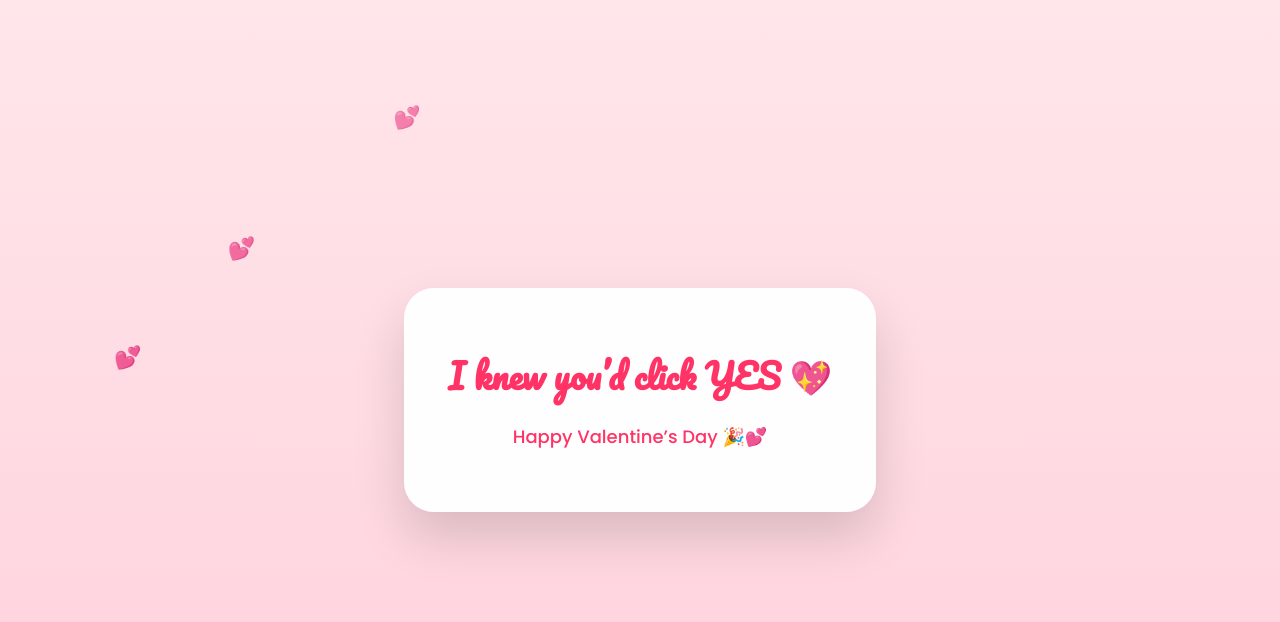
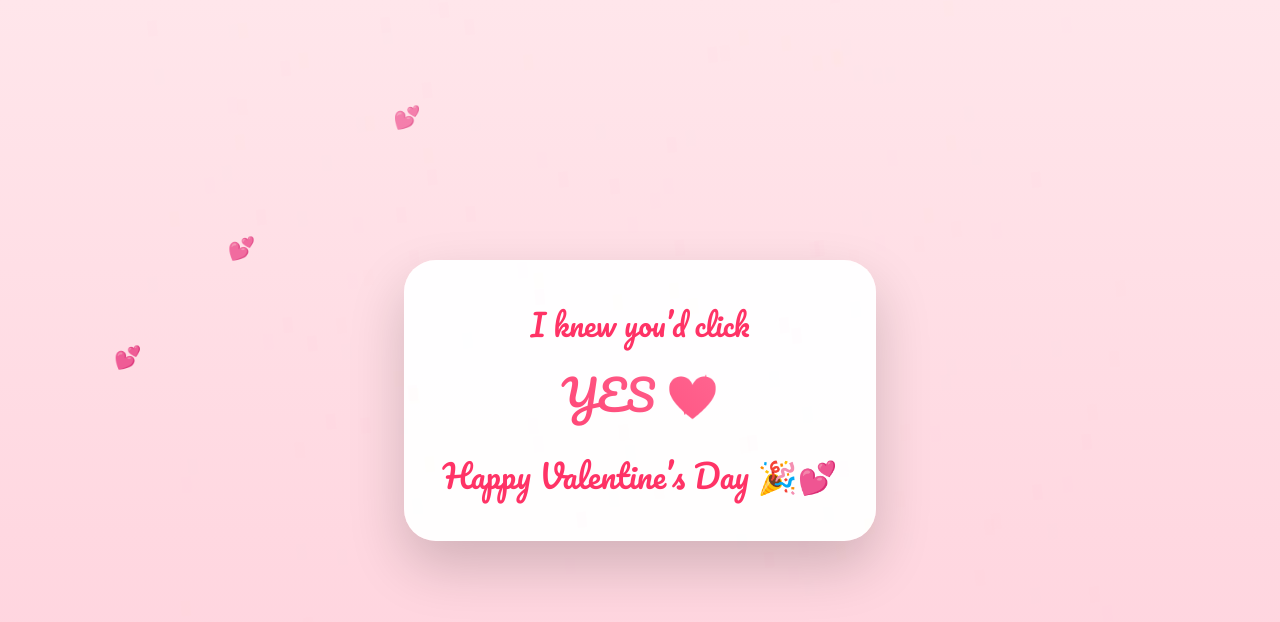
Before and after one commit to codewithBhavika/ValentinesDay, a plain HTML site: page index.html in a window 1280 px wide. Both pictures are taken after a click on the button "Yes 💕". Drawn offline with Linux system fonts and the light colour scheme.

Commit message:
Update title and styles in index.html

```diff
--- a/index.html
+++ b/index.html
@@ -3,7 +3,7 @@
 <head>
 <meta charset="UTF-8">
 <meta name="viewport" content="width=device-width, initial-scale=1.0">
-<title>Happy Valentine 💖</title>
+<title>💖💖💖💖💖💖💖💖💖</title>
 
 <!-- Fonts -->
 <link href="https://fonts.googleapis.com/css2?family=Pacifico&family=Poppins:wght@400;500;600&display=swap" rel="stylesheet">
@@ -21,22 +21,22 @@
   }
 
   .card {
-    background: rgba(255,255,255,0.96);
+    background: rgba(255,255,255,0.97);
     width: 92%;
     max-width: 420px;
-    padding: 36px 26px;
-    border-radius: 30px;
+    padding: 38px 26px;
+    border-radius: 32px;
     text-align: center;
-    box-shadow: 0 25px 50px rgba(0,0,0,0.15);
+    box-shadow: 0 25px 55px rgba(0,0,0,0.18);
     position: relative;
     z-index: 2;
   }
 
   h1 {
     font-family: 'Pacifico', cursive;
-    font-size: 34px;
+    font-size: 36px;
     color: #ff3366;
-    margin-bottom: 10px;
+    margin-bottom: 12px;
   }
 
   p {
@@ -52,7 +52,7 @@
   }
 
   button {
-    padding: 16px 34px;
+    padding: 16px 36px;
     font-size: 18px;
     border-radius: 40px;
     border: none;
@@ -98,7 +98,7 @@
     top: 50%;
     left: 50%;
     z-index: 9999;
-    animation: burst 2.8s ease-out forwards;
+    animation: burst 3s ease-out forwards;
   }
 
   @keyframes burst {
@@ -106,6 +106,29 @@
       transform: translate(var(--x), var(--y)) rotate(720deg);
       opacity: 0;
     }
+  }
+
+  /* SECOND PAGE STYLES */
+  .yes-line {
+    font-family: 'Pacifico', cursive;
+    font-size: 30px;
+    color: #ff3366;
+    margin-bottom: 6px;
+  }
+
+  .yes-word {
+    font-family: 'Pacifico', cursive;
+    font-size: 42px;
+    background: linear-gradient(45deg, #ff3366, #ff7aa2);
+    -webkit-background-clip: text;
+    -webkit-text-fill-color: transparent;
+    margin-bottom: 16px;
+  }
+
+  .final-text {
+    font-family: 'Pacifico', cursive;
+    font-size: 32px;
+    color: #ff3366;
   }
 </style>
 </head>
@@ -143,8 +166,6 @@
     const maxY = box.clientHeight - noBtn.offsetHeight - 20;
 
     let x, y;
-
-    // force BIG jumps, avoid center
     do {
       x = Math.random() * maxX;
       y = Math.random() * maxY;
@@ -157,23 +178,23 @@
 
   function launchConfetti() {
     const colors = ["#ff3366","#ffcc00","#66ccff","#99ffcc","#ff99cc","#ff6f91"];
-
-    for (let i = 0; i < 200; i++) {
+    for (let i = 0; i < 220; i++) {
       const c = document.createElement("div");
       c.className = "confetti";
       c.style.backgroundColor = colors[Math.floor(Math.random() * colors.length)];
       c.style.setProperty("--x", (Math.random() * 1000 - 500) + "px");
       c.style.setProperty("--y", (Math.random() * 1000 - 500) + "px");
       document.body.appendChild(c);
-      setTimeout(() => c.remove(), 2800);
+      setTimeout(() => c.remove(), 3000);
     }
   }
 
   function yesClicked() {
     launchConfetti();
     document.getElementById("card").innerHTML = `
-      <h1>I knew you’d click YES 💖</h1>
-      <p>Happy Valentine’s Day 🎉💕</p>
+      <div class="yes-line">I knew you’d click</div>
+      <div class="yes-word">YES 💖</div>
+      <div class="final-text">Happy Valentine’s Day 🎉💕</div>
     `;
   }
 </script>
```
